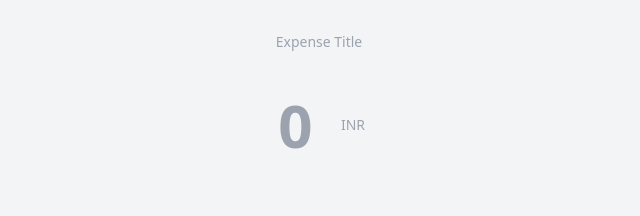
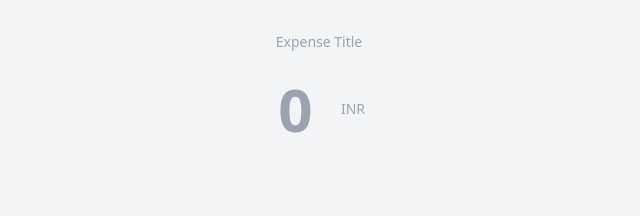
Before and after one commit to jayD10-ux/Monesy, a React (Vite) app: page / in a window 1280 px wide. Shown: the top 216 px of the page, without its empty margins (321-961 px from the left). Built offline with nearby package versions, Linux system fonts and the light colour scheme.

Commit message:
Reduce space bw expense name and amount

```diff
--- a/src/Components/ExpenseTracker.jsx
+++ b/src/Components/ExpenseTracker.jsx
@@ -14,7 +14,7 @@ function ExpenseTracker() {
   useEffect(() => {
     if (ghostRef.current) {
       const ghostWidth = ghostRef.current.offsetWidth;
-      setInputWidth(Math.max(ghostWidth + 20, 60)); // 20px padding
+      setInputWidth(Math.max(ghostWidth + 20, 60));
     }
   }, [amount]);
 
@@ -35,7 +35,8 @@ function ExpenseTracker() {
   };
 
   return (
-    <div className="p-8 w-full max-w-md mx-auto flex flex-col items-center space-y-8">
+    <div className="p-8 w-full max-w-md mx-auto flex flex-col items-center mb-8">
+
       {/* Title input */}
       <input
         type="text"
@@ -53,7 +54,7 @@ function ExpenseTracker() {
       </div>
 
       {/* Amount input + INR + Add button */}
-      <div className="flex items-center justify-center">
+      <div className="flex items-center justify-center mt-4 mb-4">
         <motion.input
           type="number"
           placeholder={amountisFocused ? "" : "0"}
@@ -136,7 +137,7 @@ function ExpenseTracker() {
               className="sticky bottom-0 bg-gray-100 pt-4"
             >
               <div className="border-t border-dashed border-gray-400 my-2"></div>
-              <div className="flex justify-between items-center px-2 py-2">
+              <div className="flex justify-between items-center px-1 py-2">
                 <span className="font-semibold">Total</span>
                 <div className="flex items-center gap-2 text-right">
                   <span className="font-bold">
```
